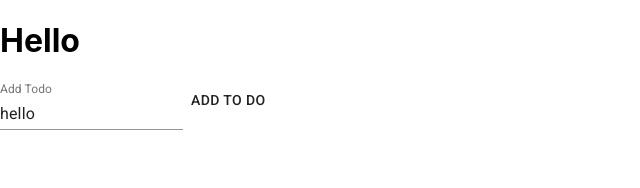
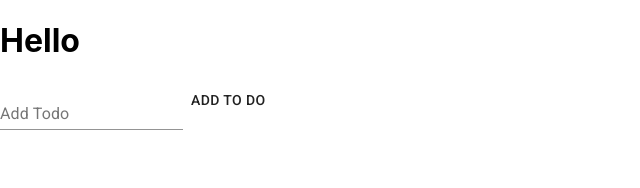
Before and after one commit to csakis/redux-to-do, a React (Create React App) app: page / in a window 1280 px wide. Shown: the top 188 px of the page, without its empty margins (0-640 px from the left). Built offline with nearby package versions, Linux system fonts and the light colour scheme.

Commit message:
refactored with constants

```diff
--- a/src/actions/add-todo.js
+++ b/src/actions/add-todo.js
@@ -1,10 +1,10 @@
-export const ADD_TODO='ADD_TODO'
-export const addTodo = ({id, text}) => {
-    return {
-        type: ADD_TODO,
-        payload: {
-            id,
-            text
-        }
+import {ADD_TODO} from '../constants/constants'
+export const addTodo = ({ id, text }) => {
+  return {
+    type: ADD_TODO,
+    payload: {
+      id,
+      text
     }
-}
+  };
+};
--- a/src/actions/change-input.js
+++ b/src/actions/change-input.js
@@ -1,4 +1,4 @@
-export const CHANGE_INPUT = "CHANGE_INPUT";
+import {CHANGE_INPUT} from '../constants/constants'
 
 export const changeInput = text => {
 
--- /dev/null
+++ b/src/constants/constants.js
@@ -0,0 +1,2 @@
+export const ADD_TODO = "ADD_TODO";
+export const CHANGE_INPUT = "CHANGE_INPUT";
--- a/src/index.js
+++ b/src/index.js
@@ -3,10 +3,9 @@ import ReactDOM from "react-dom";
 import "./index.css";
 import App from "./App";
 // import { composeWithDevTools } from 'redux-devtools-extension';
-import { combineReducers, createStore} from "redux";
+import { combineReducers, createStore } from "redux";
 import { todosReducer } from "./reducers/todos-reducer";
 import { inputReducer } from "./reducers/input-reducer";
-import {addTodo} from './actions/add-todo'
 
 import { Provider } from "react-redux";
 
@@ -19,10 +18,7 @@ const store = createStore(
   window.__REDUX_DEVTOOLS_EXTENSION__ && window.__REDUX_DEVTOOLS_EXTENSION__()
 );
 
-store.dispatch(addTodo({
-    id:2,
-    text: "hello"
-}))
+console.log(store.getState());
 
 ReactDOM.render(
   <Provider store={store}>
--- a/src/reducers/input-reducer.js
+++ b/src/reducers/input-reducer.js
@@ -1,7 +1,7 @@
-import { CHANGE_INPUT } from "../actions/change-input";
+import { CHANGE_INPUT } from "../constants/constants";
 
 const defaultState = {
-  input: "hello"
+  input: ""
 };
 
 export const inputReducer = (state = defaultState, { type, payload }) => {
--- a/src/reducers/todos-reducer.js
+++ b/src/reducers/todos-reducer.js
@@ -1,4 +1,4 @@
-import { ADD_TODO } from "../actions/add-todo";
+import { ADD_TODO } from "../constants/constants";
 
 const defaultState = {
   todos: [
```
